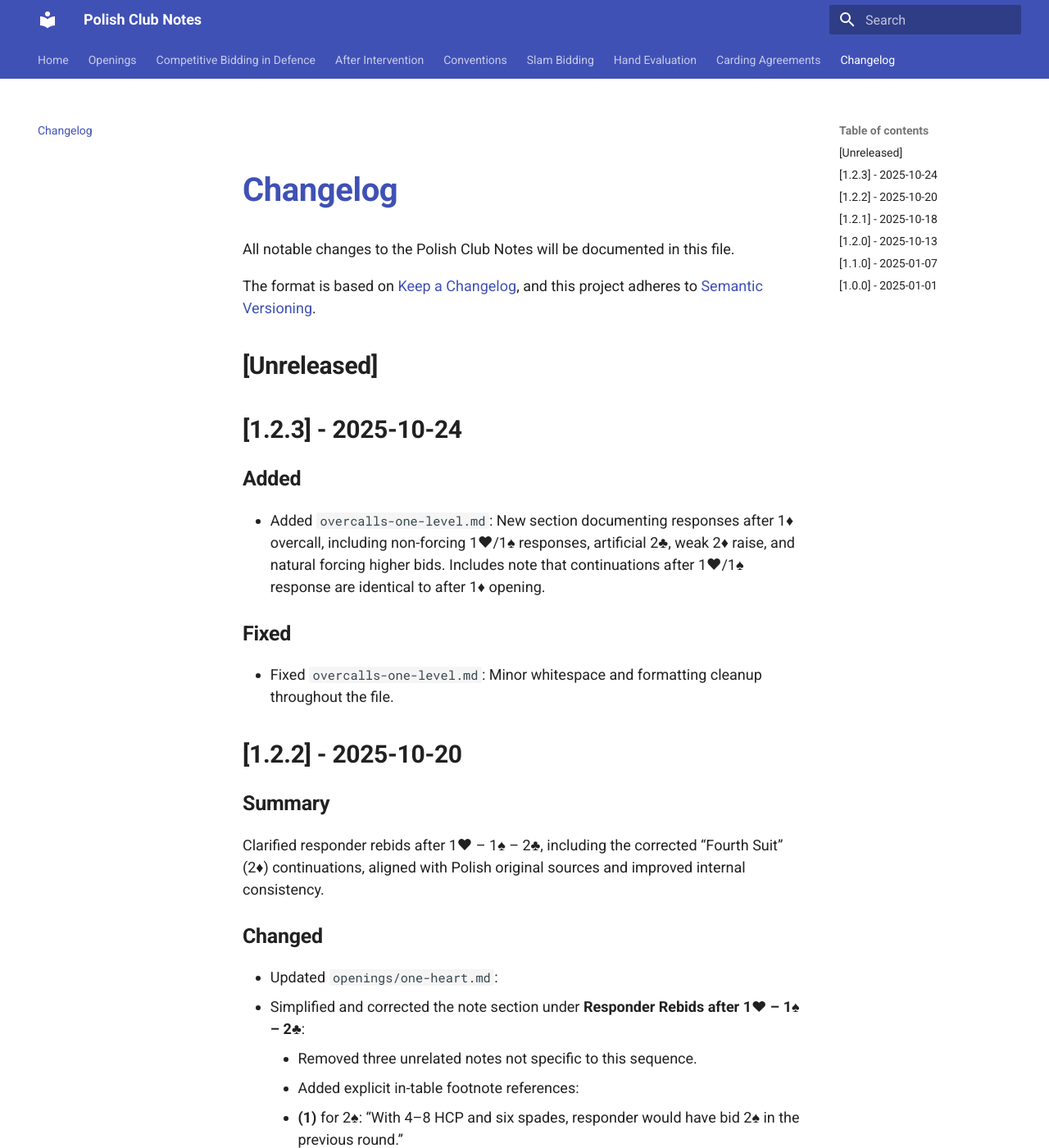
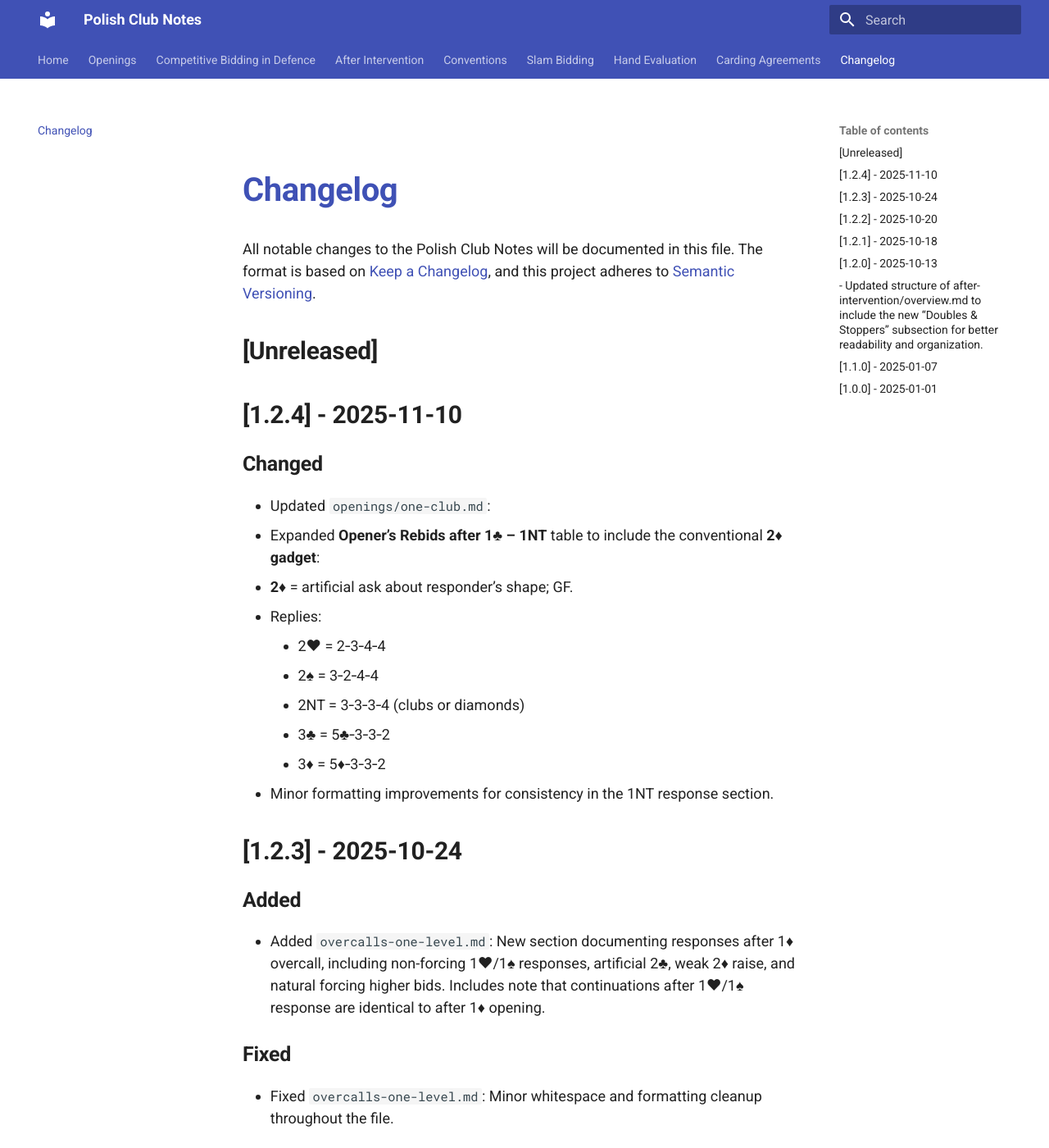
Before and after one commit to glindstrom/polish-club-notes, an MkDocs documentation site: the page built from docs/changelog.md, in a window 1280 px wide and 1400 px high. Shown: the whole window at 82% size. Built offline with MkDocs 1.6.1 and Material for MkDocs 9.7.7, drawn with Linux system fonts in a browser that asks for light colours; some of the changed text lies outside the part shown.

Commit message:
Add GF relay after 1C-1NT

```diff
--- a/docs/changelog.md
+++ b/docs/changelog.md
@@ -1,92 +1,72 @@
 # Changelog
-
 All notable changes to the Polish Club Notes will be documented in this file.
-
 The format is based on [Keep a Changelog](https://keepachangelog.com/en/1.0.0/),
 and this project adheres to [Semantic Versioning](https://semver.org/spec/v2.0.0.html).
-
 ## [Unreleased]
-
+## [1.2.4] - 2025-11-10
+### Changed
+- Updated `openings/one-club.md`:
+- Expanded **Opener’s Rebids after 1♣ – 1NT** table to include the conventional **2♦ gadget**:
+  - **2♦** = artificial ask about responder’s shape; GF.
+  - Replies:
+    - 2♥ = 2‑3‑4‑4
+    - 2♠ = 3‑2‑4‑4
+    - 2NT = 3‑3‑3‑4 (clubs or diamonds)
+    - 3♣ = 5♣‑3‑3‑2
+    - 3♦ = 5♦‑3‑3‑2
+- Minor formatting improvements for consistency in the 1NT response section.
 ## [1.2.3] - 2025-10-24
-
 ### Added
 - Added `overcalls-one-level.md`: New section documenting responses after 1♦ overcall, including non-forcing 1♥/1♠ responses, artificial 2♣, weak 2♦ raise, and natural forcing higher bids. Includes note that continuations after 1♥/1♠ response are identical to after 1♦ opening.
-
 ### Fixed
 - Fixed `overcalls-one-level.md`: Minor whitespace and formatting cleanup throughout the file.
-
 ## [1.2.2] - 2025-10-20
-
 ### Summary
 Clarified responder rebids after 1♥ – 1♠ – 2♣, including the corrected “Fourth Suit” (2♦) continuations, aligned with Polish original sources and improved internal consistency.
-
 ### Changed
 - Updated `openings/one-heart.md`:
-  - Simplified and corrected the note section under **Responder Rebids after 1♥ – 1♠ – 2♣**:
-    - Removed three unrelated notes not specific to this sequence.
-    - Added explicit in-table footnote references:
-      - **(1)** for 2♠: “With 4–8 HCP and six spades, responder would have bid 2♠ in the previous round.”
-      - **(2)** for 3♠: “3♠ is forcing (including game-try hands), since the invitational role is already taken by 2♠.”
-  - Rewritten **After 2♦ (Fourth Suit)** table for accuracy and clarity:
-    - 2♥, 2♠, 2NT, 3♣, 3♦, 3♥, 3♠, and 3NT now match original Polish definitions for opener’s strength and distribution ranges.
-  - Ensured indentation and note hierarchy match MkDocs formatting.
-
-
+- Simplified and corrected the note section under **Responder Rebids after 1♥ – 1♠ – 2♣**:
+- Removed three unrelated notes not specific to this sequence.
+- Added explicit in-table footnote references:
+- **(1)** for 2♠: “With 4–8 HCP and six spades, responder would have bid 2♠ in the previous round.”
+- **(2)** for 3♠: “3♠ is forcing (including game-try hands), since the invitational role is already taken by 2♠.”
+- Rewritten **After 2♦ (Fourth Suit)** table for accuracy and clarity:
+- 2♥, 2♠, 2NT, 3♣, 3♦, 3♥, 3♠, and 3NT now match original Polish definitions for opener’s strength and distribution ranges.
+- Ensured indentation and note hierarchy match MkDocs formatting.
 ## [1.2.1] - 2025-10-18
-
 ### Summary
 Refined hand description for 1♣ – 1♠ continuations to clarify differences between 3♣ and 3♦ rebids.
-
 ### Changed
-
 - Updated `openings/one-club.md`:
-  - Split the previous combined description of **3♣/3♦** after 1♣ – 1♠ into two distinct bids for improved precision:
-    - **3♣** = 18+, 5+ clubs, 4+ spades
-    - **3♦** = 18+, 5+ spades, 5+ diamonds
-
-
+- Split the previous combined description of **3♣/3♦** after 1♣ – 1♠ into two distinct bids for improved precision:
+- **3♣** = 18+, 5+ clubs, 4+ spades
+- **3♦** = 18+, 5+ spades, 5+ diamonds
 ## [1.2.0] - 2025-10-13
-
 ### Summary
 Expanded defensive and post-intervention bidding principles for greater clarity in competitive auctions.
-
 ### Added
-
 - Added new **general principles** under `after-intervention/overview.md`:
-  - Responder’s double is for takeout whenever the previous bidding has not limited responder’s strength.
-  - When a double is for takeout, its main goal is to search for a major-suit fit; bidding the opponents’ suit looks for a stopper or prepares for slam.
-  - When the opponents have bid two suits, we bid the suit we stop.
+- Responder’s double is for takeout whenever the previous bidding has not limited responder’s strength.
+- When a double is for takeout, its main goal is to search for a major-suit fit; bidding the opponents’ suit looks for a stopper or prepares for slam.
+- When the opponents have bid two suits, we bid the suit we stop.
 - Added new **principle** under `competitive-bidding/general-principles.md`:
-  - In a **competitive auction** (when all four players have bid), a **natural suit bid by the defenders is not forcing**.
-
+- In a **competitive auction** (when all four players have bid), a **natural suit bid by the defenders is not forcing**.
 ### Changed
-
 - Updated structure of `after-intervention/overview.md` to include the new “Doubles & Stoppers” subsection for better readability and organization.
-
 ---
-
 ## [1.1.0] - 2025-01-07
-
 ### Added
-
 - Initial changelog implementation
 - Added `weak-jump-overcalls.md`: Documented weak jump overcalls, including their definition (6-card suit at 2-level, 7-card suit at 3-level, 5-10 HCP), responses, and the Ogust convention for 2NT responses.
-
 ### Changed
-
 - Documentation structure improvements
 - Updated `one-diamond.md`: Corrected 3♣ response to 1♦ - 1NT to show 15-17 HCP, 5+♦, 5+♣, forcing to 3♦ (previously described incorrectly as 15-17 HCP, 6+♣, invitational). Partner should not pass; with a weak hand, partner bids 3♦.
 - Updated `one-heart.md`: Modified responder rebids after 1♥ - 1NT - 2♣/♦ to reflect 2♠ showing 10-11 HCP with 5+♣/♦ and 3♣/♦ showing 8-11 HCP with 4+♣/♦ (previously only described for 2♣).
 - Updated `overview.md`: Added reference to Weak Jump Overcalls section.
-
 ### Fixed
-
 - Minor formatting corrections
-
 ## [1.0.0] - 2025-01-01
-
 ### Added
-
 - Complete Polish Club bidding system documentation
 - MkDocs web documentation with Material theme
 - All existing conventions, openings, and competitive bidding strategies
```
Also changed, not shown: docs/openings/one-club.md (+6 -7 lines).
